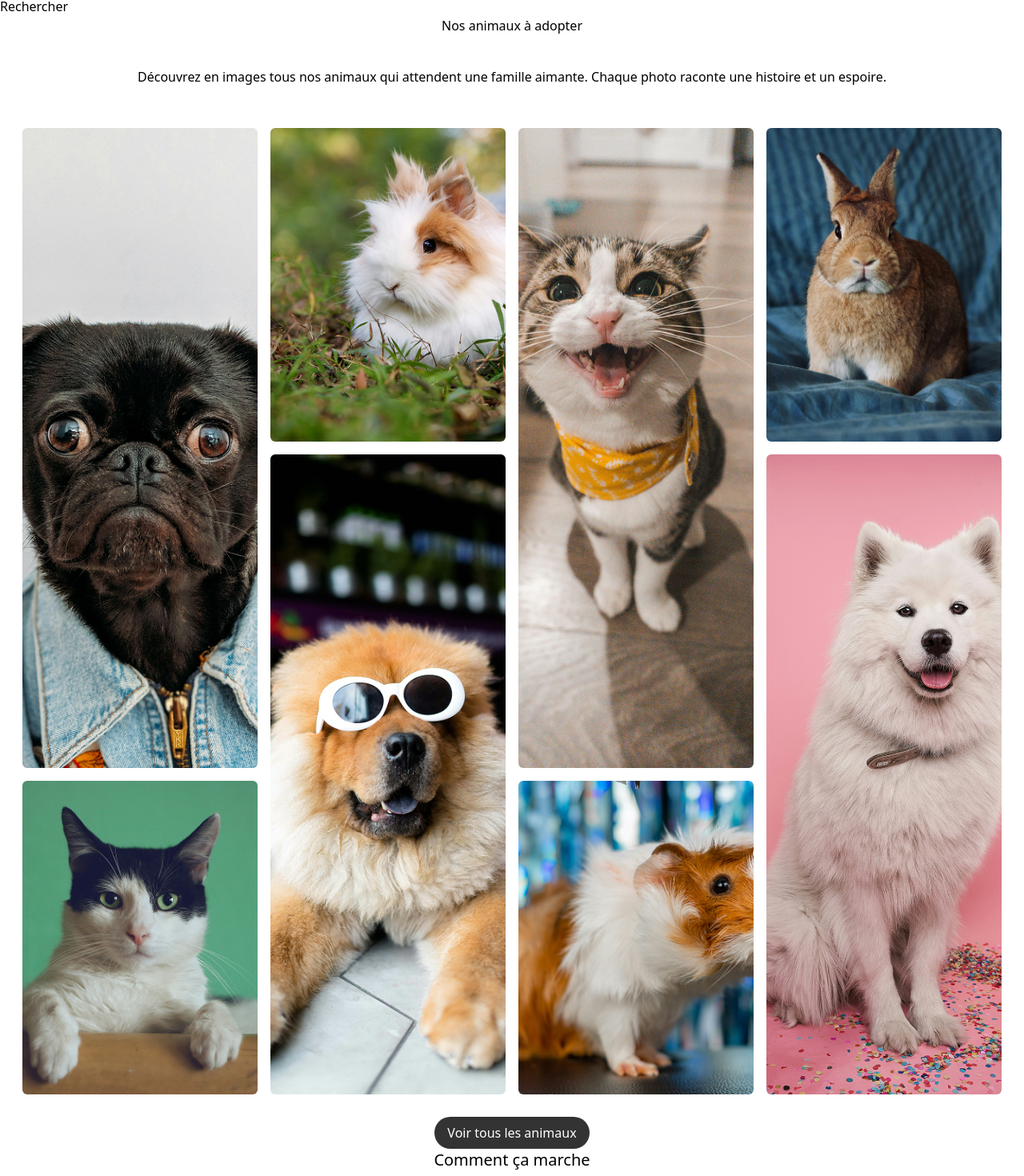
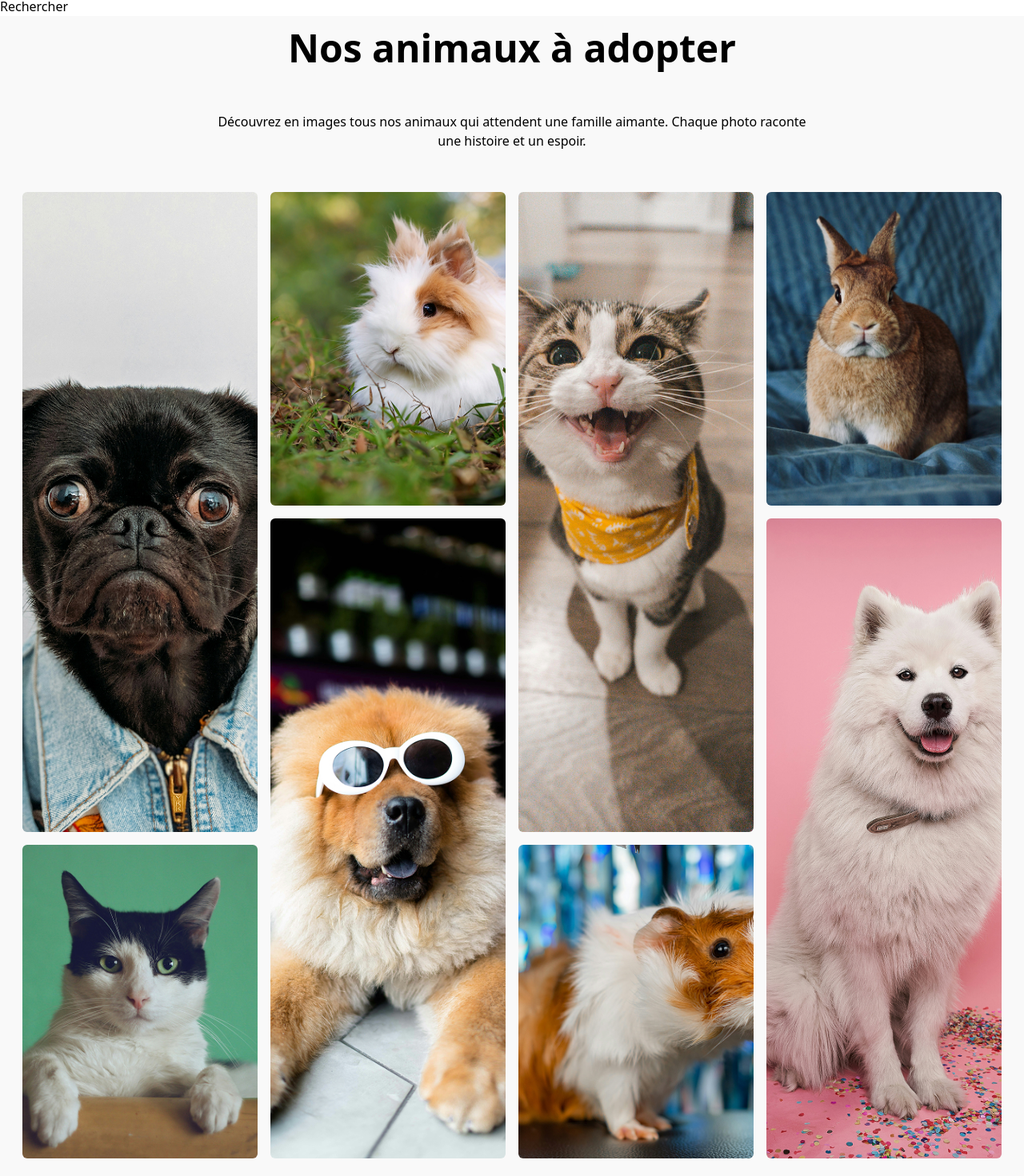
Before and after one commit to LucieSng/petadopte, a React (Vite) app: page / in a window 1280 px wide. Shown: the part 897-2367 px from the top of the page at 80% size. Built offline with nearby package versions, Linux system fonts and the light colour scheme.

Commit message:
feat : styles ImageGallery

```diff
--- a/src/components/ImageGallery.tsx
+++ b/src/components/ImageGallery.tsx
@@ -9,10 +9,10 @@ export default function ImageGallery() {
 
     return (
       <main>
-        <div>
+        <div className="p-4">
           <button
             onClick={navigate}
-            className="bg-[#333] hover:bg-[#333] hover:text-white text-white font-medium py-2 px-4 rounded-full cursor-pointer"
+            className="bg-[var(--dark-color)] hover:bg-[var(--dark-color)] hover:text-[var(--primary-color)] text-[var(--primary-color)] font-medium py-2 px-4 rounded-full cursor-pointer "
           >
             Voir tous les animaux
           </button>
@@ -21,13 +21,19 @@ export default function ImageGallery() {
     );
   }
   return (
-    <div id="petAdopte">
+    <div id="petAdopte" className="bg-[var(--light-color)] ">
       <div id="text" className="text-center">
-        <h1> Nos animaux à adopter</h1>
+        <h1
+          style={{ fontFamily: "var(--font-family-heading)" }}
+          className="p-4 text-5xl font-semibold"
+        >
+          {" "}
+          Nos animaux à adopter
+        </h1>
 
         <p className="m-10">
           Découvrez en images tous nos animaux qui attendent une famille
-          aimante. Chaque photo raconte une histoire et un espoire.
+          aimante. Chaque photo raconte <br /> une histoire et un espoir.
         </p>
       </div>
       <div id="array" className=" grid grid-cols-4 grid-rows-3 gap-4 p-3 m-4">
```
